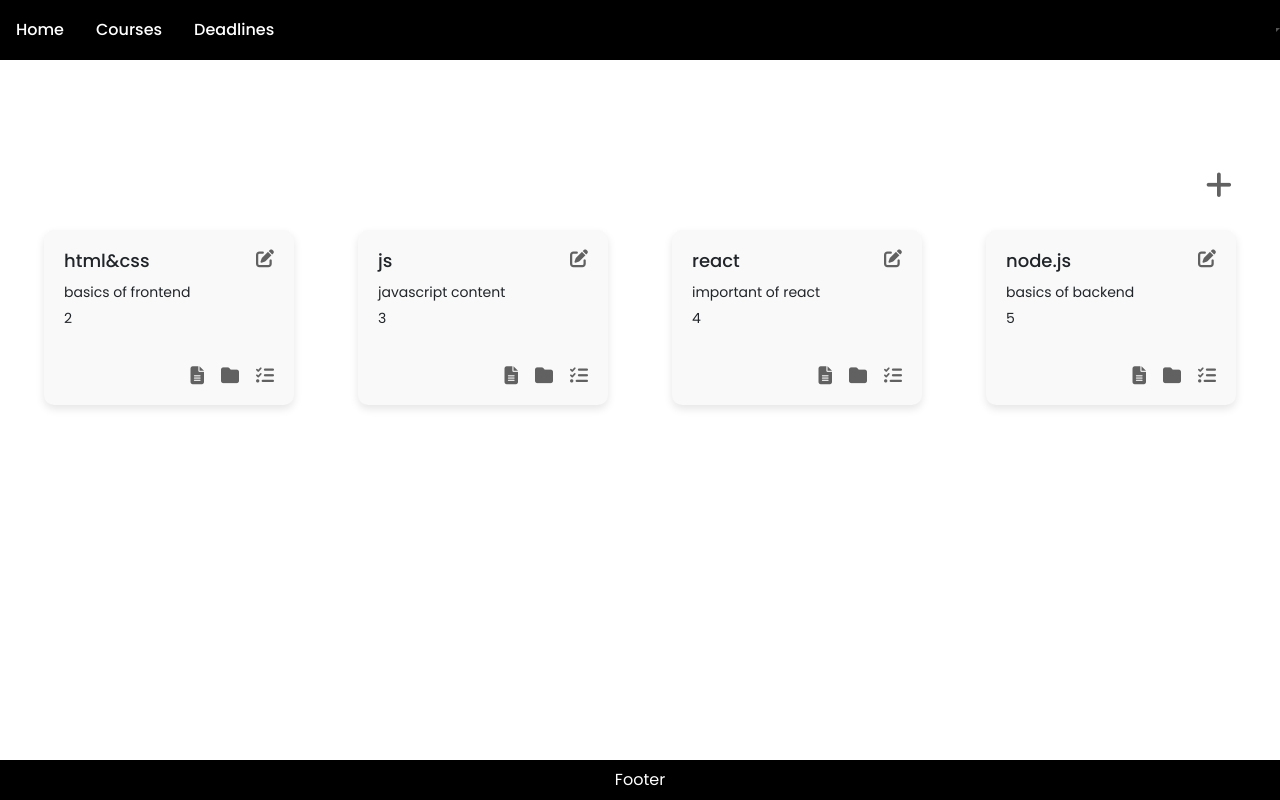
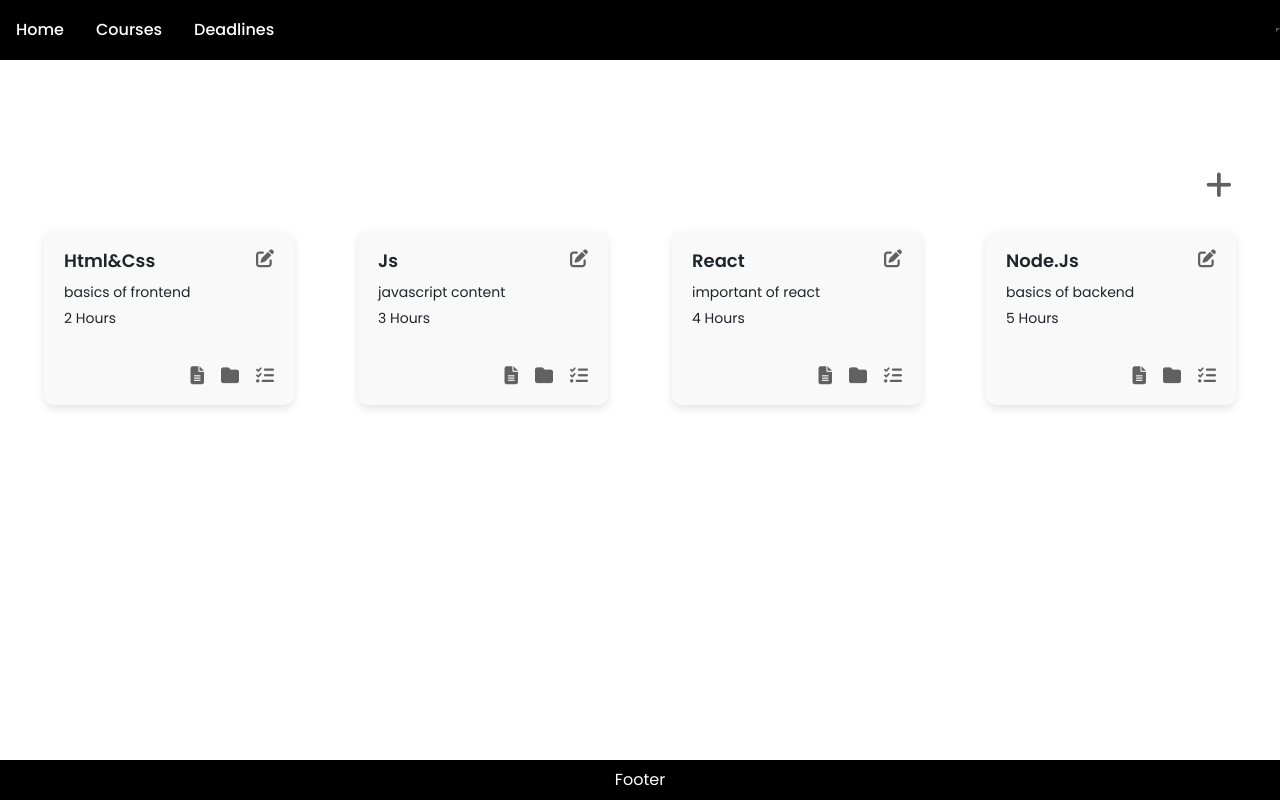
Before and after one commit to ahany42/ElearningPortal, a React (Vite) app in the folder FrontEnd/: page /courses in a window 1280 px wide. Built offline with nearby package versions, Linux system fonts and the light colour scheme.

Commit message:
Card Component Updated

```diff
--- a/FrontEnd/src/Components/Card/Card.jsx
+++ b/FrontEnd/src/Components/Card/Card.jsx
@@ -6,10 +6,10 @@ const Card = ({ id, title, desc, hours }) => {
   return (
       <div className="myCard" key={id}>
           <i className="fa-solid fa-pen-to-square"></i>
-          <h4>{title}</h4>
+          <h4 className="pascalCase-text bold-text">{title}</h4>
           <ul>
               <li>{desc}</li>
-              <li>{hours}</li>
+              <li>{hours} Hours</li>
           </ul>
           <i title='Exams' className="examIcon fa-solid fa-file-lines"></i>
           <i title='Solved Assignments' className="fa-solid fa-folder"></i>
```
